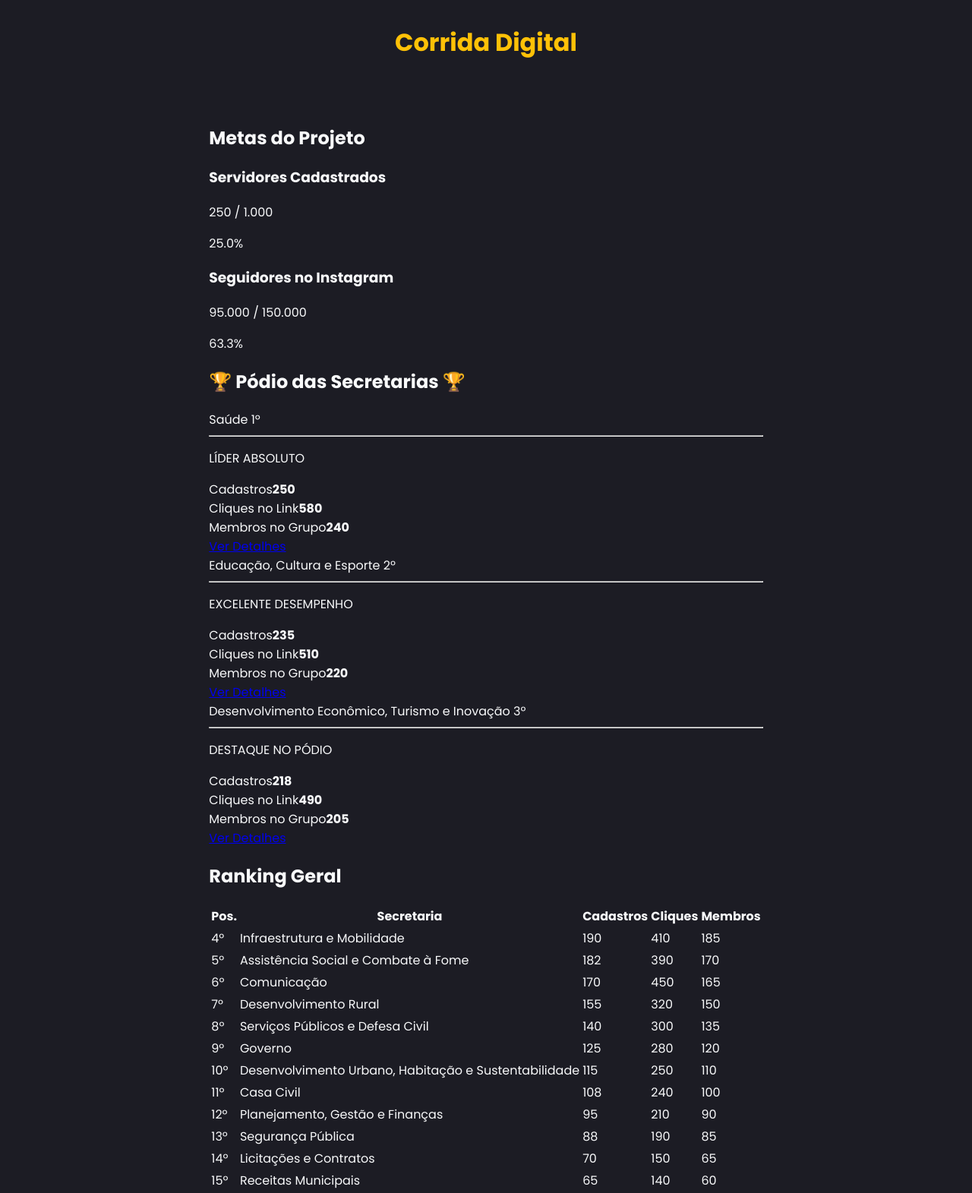
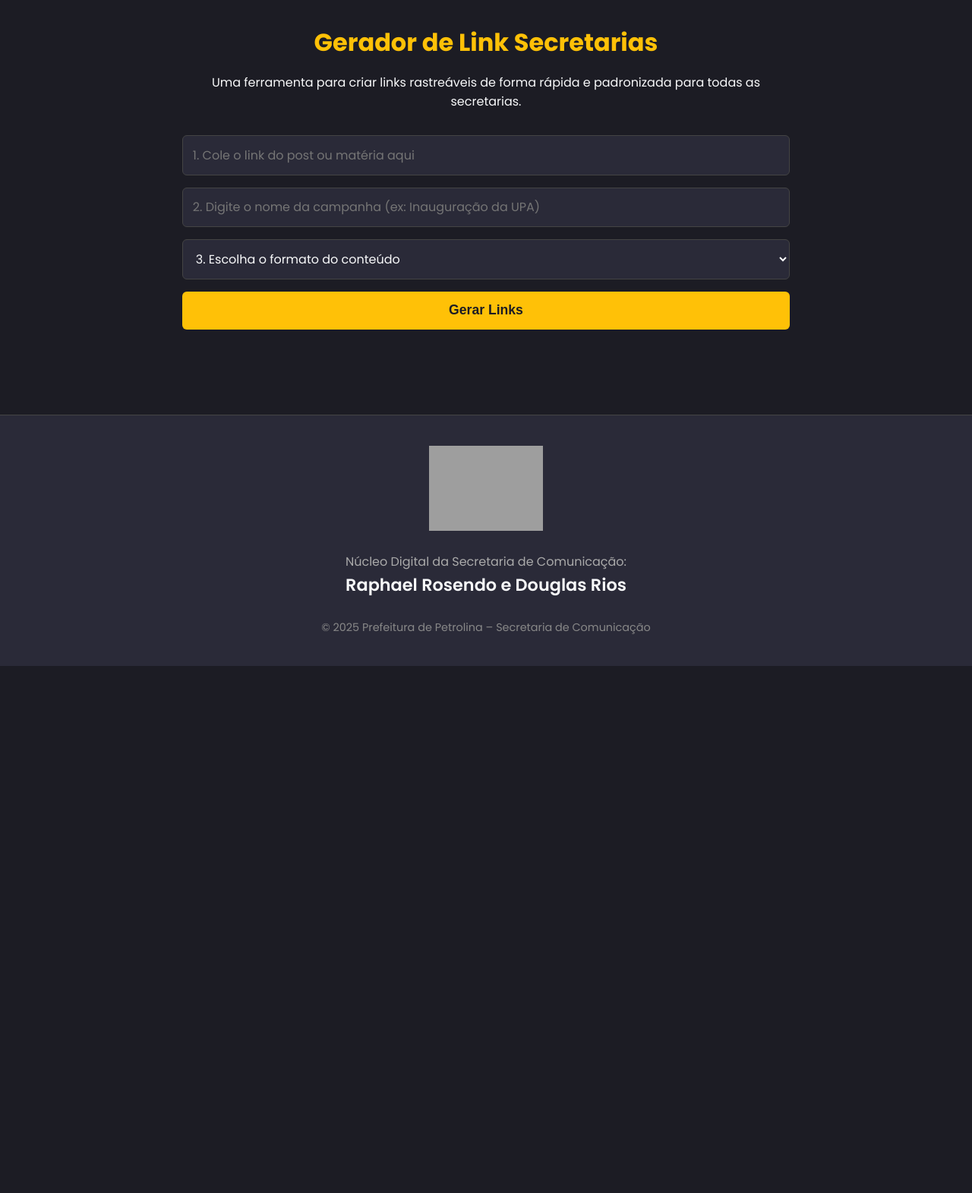
Before and after one commit to driosmkt/Rede-Digital-Links, a plain HTML site: page index.html in a window 1280 px wide. Shown: the top 1571 px of the page at 76% size. After the commit the page ends 877 px from the top, so only its background shows below. Drawn offline with Linux system fonts and the light colour scheme; grey boxes are pictures that could not be loaded.

Commit message:
Update index.html

```diff
--- a/index.html
+++ b/index.html
@@ -3,93 +3,49 @@
 <head>
     <meta charset="UTF-8">
     <meta name="viewport" content="width=device-width, initial-scale=1.0">
-    <title>Ranking da Corrida Digital - Rede Simão</title>
-
-    <!-- Google Fonts -->
+    <title>Gerador de Link Secretarias</title>
+    <link rel="stylesheet" href="style.css">
     <link rel="preconnect" href="https://fonts.googleapis.com">
     <link rel="preconnect" href="https://fonts.gstatic.com" crossorigin>
     <link href="https://fonts.googleapis.com/css2?family=Poppins:wght@400;600;700&display=swap" rel="stylesheet">
-
-    <!-- CSS Externo -->
-    <link rel="stylesheet" href="style.css">
 </head>
 <body>
+    <div class="container">
+        <header>
+            <h1>Gerador de Link Secretarias</h1>
+            <p>Uma ferramenta para criar links rastreáveis de forma rápida e padronizada para todas as secretarias.</p>
+        </header>
 
-    <header class="container">
-        <h1>Corrida Digital</h1>
-    </header>
+        <main>
+            <div class="input-container">
+                <input type="url" id="baseUrl" placeholder="1. Cole o link do post ou matéria aqui">
+                <input type="text" id="campaignName" placeholder="2. Digite o nome da campanha (ex: Inauguração da UPA)">
+                <select id="contentType">
+                    <option value="" disabled selected>3. Escolha o formato do conteúdo</option>
+                    <option value="reels">Reels</option>
+                    <option value="post_estatico">Post Estático</option>
+                    <option value="carrossel">Carrossel</option>
+                    <option value="stories">Stories</option>
+                </select>
+                <button id="generateBtn">Gerar Links</button>
+            </div>
 
-    <main class="container">
-        <!-- Seção de Metas Principais -->
-        <section class="goals-section">
-            <h2>Metas do Projeto</h2>
-            <div class="goals-grid">
-                <!-- Meta de Servidores Cadastrados -->
-                <div class="goal-card">
-                    <h3>Servidores Cadastrados</h3>
-                    <div class="goal-progress-container">
-                        <div class="goal-progress-bar" id="servers-progress-bar"></div>
-                    </div>
-                    <div class="goal-details">
-                        <span id="current-servers">0</span> / <span>1.000</span>
-                    </div>
-                    <p class="goal-percentage" id="servers-percentage">0%</p>
-                </div>
+            <div id="resultsContainer">
+                <!-- Os links gerados aparecerão aqui -->
+            </div>
+        </main>
+    </div>
 
-                <!-- Meta de Seguidores -->
-                <div class="goal-card">
-                    <h3>Seguidores no Instagram</h3>
-                    <div class="goal-progress-container">
-                        <div class="goal-progress-bar" id="followers-progress-bar"></div>
-                    </div>
-                    <div class="goal-details">
-                        <span id="current-followers">0</span> / <span>150.000</span>
-                    </div>
-                    <p class="goal-percentage" id="followers-percentage">0%</p>
-                </div>
-            </div>
-        </section>
-
-        <!-- Seção do Pódio para os 3 primeiros -->
-        <section class="podium-section">
-            <h2>🏆 Pódio das Secretarias 🏆</h2>
-            <div class="podium-grid" id="podium-container">
-                <!-- Cards do pódio serão inseridos aqui via JavaScript -->
-            </div>
-        </section>
-
-        <!-- Seção do Ranking Geral -->
-        <section class="general-ranking-section">
-            <h2>Ranking Geral</h2>
-            <div class="table-container">
-                <table id="ranking-table">
-                    <thead>
-                        <tr>
-                            <th style="text-align: center;">Pos.</th>
-                            <th>Secretaria</th>
-                            <th>Cadastros</th>
-                            <th>Cliques</th>
-                            <th>Membros</th>
-                        </tr>
-                    </thead>
-                    <tbody id="general-ranking-body">
-                        <!-- Linhas do ranking geral serão inseridas aqui via JavaScript -->
-                    </tbody>
-                </table>
-            </div>
-        </section>
-    </main>
-
-    <footer class="container">
-        <p class="footer-highlight">As informações foram coletadas e validadas no último dia útil.</p>
-        <p class="footer-credits">
+    <!-- RODAPÉ ATUALIZADO -->
+    <footer>
+        <img src="https://driosmkt.github.io/RedeDigital/logo.png" alt="Logo Rede Digital Simão" class="footer-logo">
+        <div class="footer-credits">
             <span>Núcleo Digital da Secretaria de Comunicação:</span>
-            Raphael Rosendo e Douglas Rios
-        </p>
-        <p class="footer-copyright">© 2025 Prefeitura de Petrolina - Secretaria de Comunicação</p>
+            <p>Raphael Rosendo e Douglas Rios</p>
+        </div>
+        <p class="footer-copyright">© 2025 Prefeitura de Petrolina – Secretaria de Comunicação</p>
     </footer>
 
-    <!-- JavaScript Externo -->
     <script src="script.js"></script>
 </body>
 </html>
```
